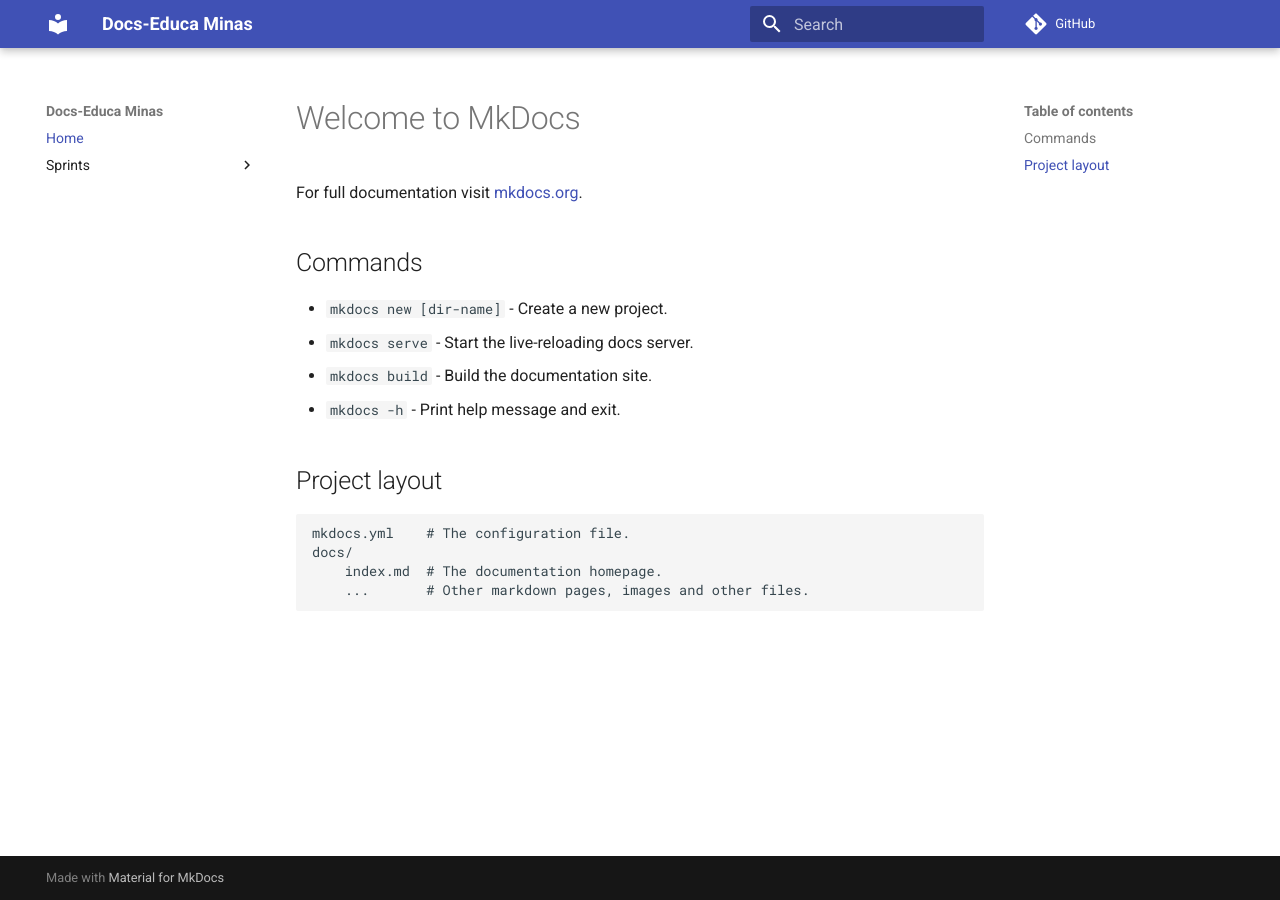
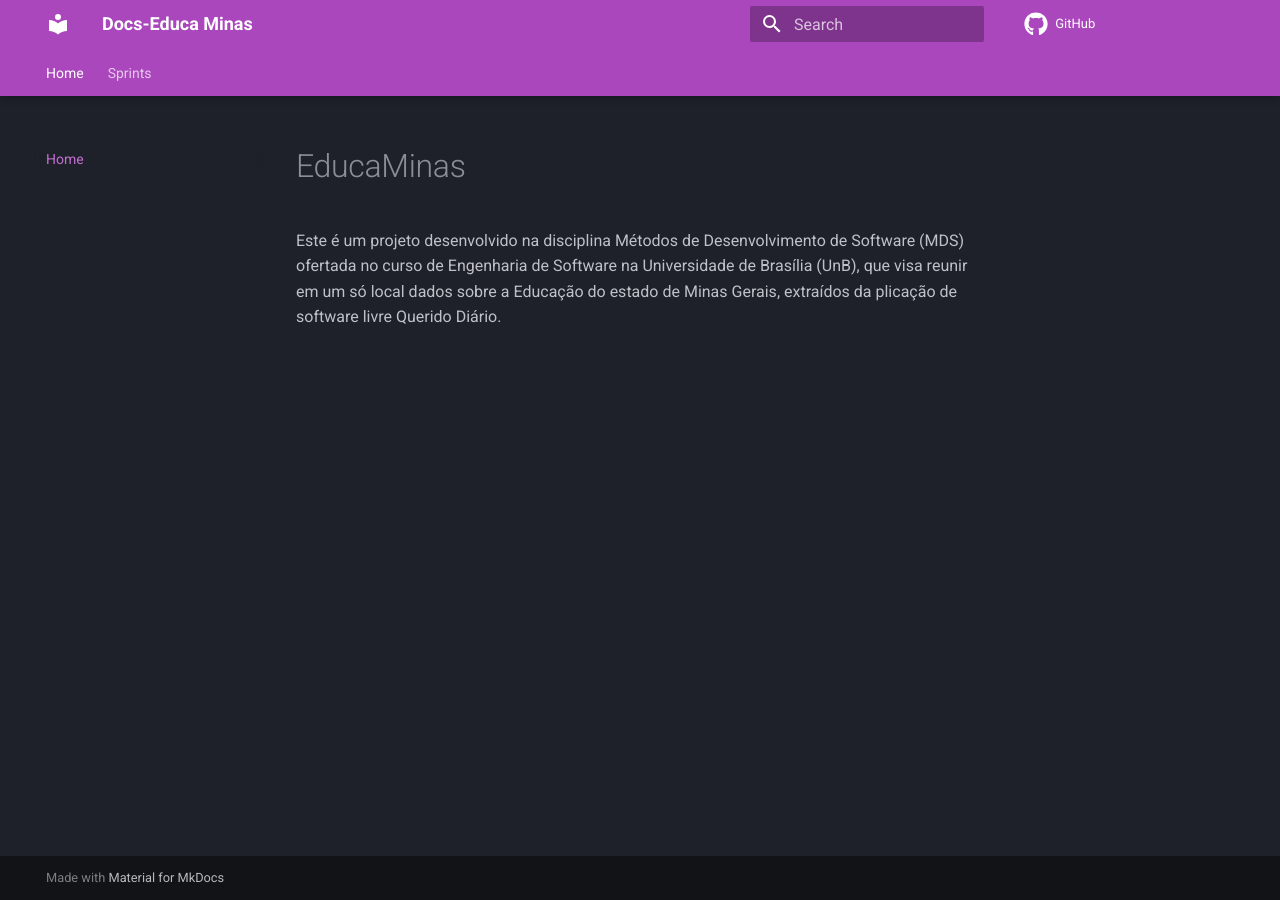
Before and after one commit to unb-mds/2024-1-EducaMinas-frontend, an MkDocs documentation site: the page built from docs/docs/index.md, in a window 1280 px wide. Built offline with MkDocs 1.6.1 and Material for MkDocs 9.7.7, drawn with Linux system fonts in a browser that asks for light colours; comment, search, counter and statistics services are not loaded.

Commit message:
docs(#12): updates home documentation and design

```diff
--- a/docs/docs/index.md
+++ b/docs/docs/index.md
@@ -1,17 +1,6 @@
-# Welcome to MkDocs
+# EducaMinas
 
-For full documentation visit [mkdocs.org](https://www.mkdocs.org).
-
-## Commands
-
-* `mkdocs new [dir-name]` - Create a new project.
-* `mkdocs serve` - Start the live-reloading docs server.
-* `mkdocs build` - Build the documentation site.
-* `mkdocs -h` - Print help message and exit.
-
-## Project layout
-
-    mkdocs.yml    # The configuration file.
-    docs/
-        index.md  # The documentation homepage.
-        ...       # Other markdown pages, images and other files.
+Este é um projeto desenvolvido na disciplina Métodos de Desenvolvimento de Software (MDS)
+ofertada no curso de Engenharia de Software na Universidade de Brasília (UnB), que visa reunir
+em um só local dados sobre a Educação do estado de Minas Gerais, extraídos da plicação de software livre
+ Querido Diário.
--- a/docs/mkdocs.yml
+++ b/docs/mkdocs.yml
@@ -10,4 +10,17 @@
 
 
 
-theme: material
+theme:
+  name: material
+  features:
+    - navigation.tabs
+    - navigation.tabs.sticky
+    - content.code.copy
+
+  palette:
+    scheme: "slate"
+    primary: "purple"
+    accent: "deep purple"
+
+  icon:
+    repo: fontawesome/brands/github
```
